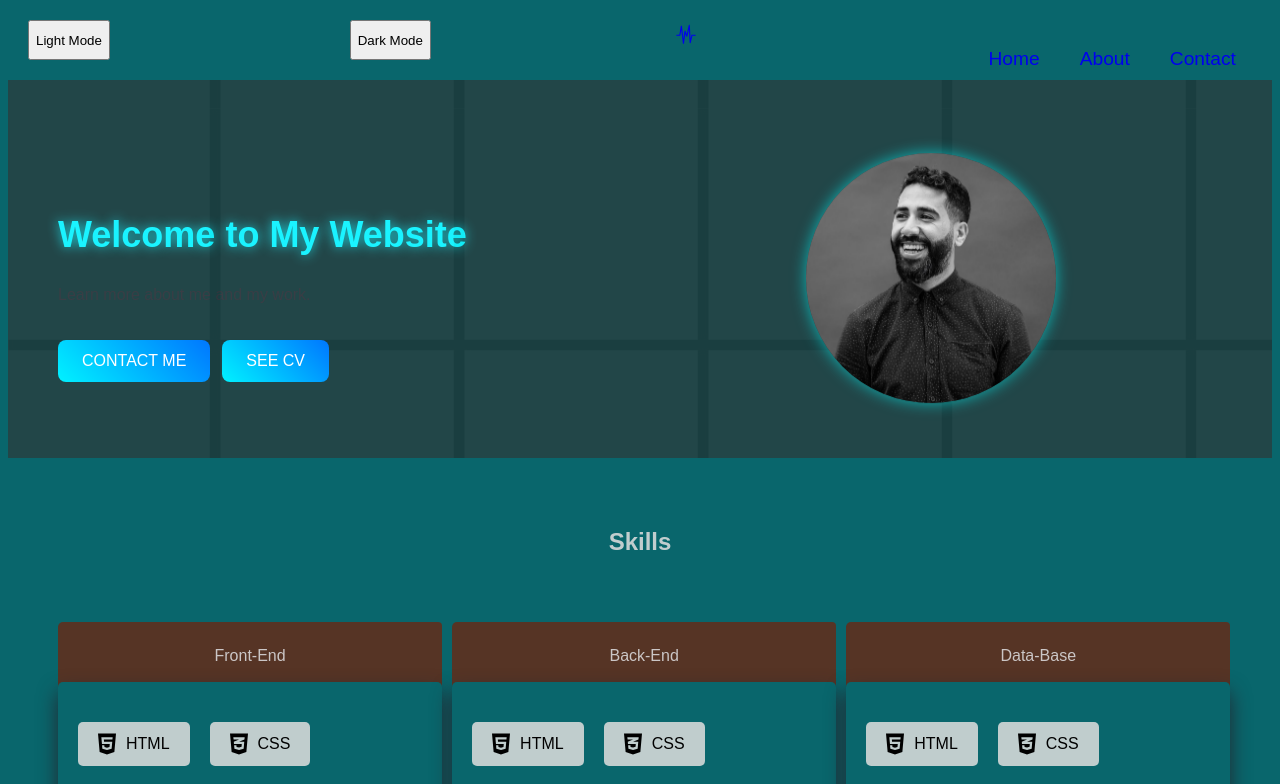
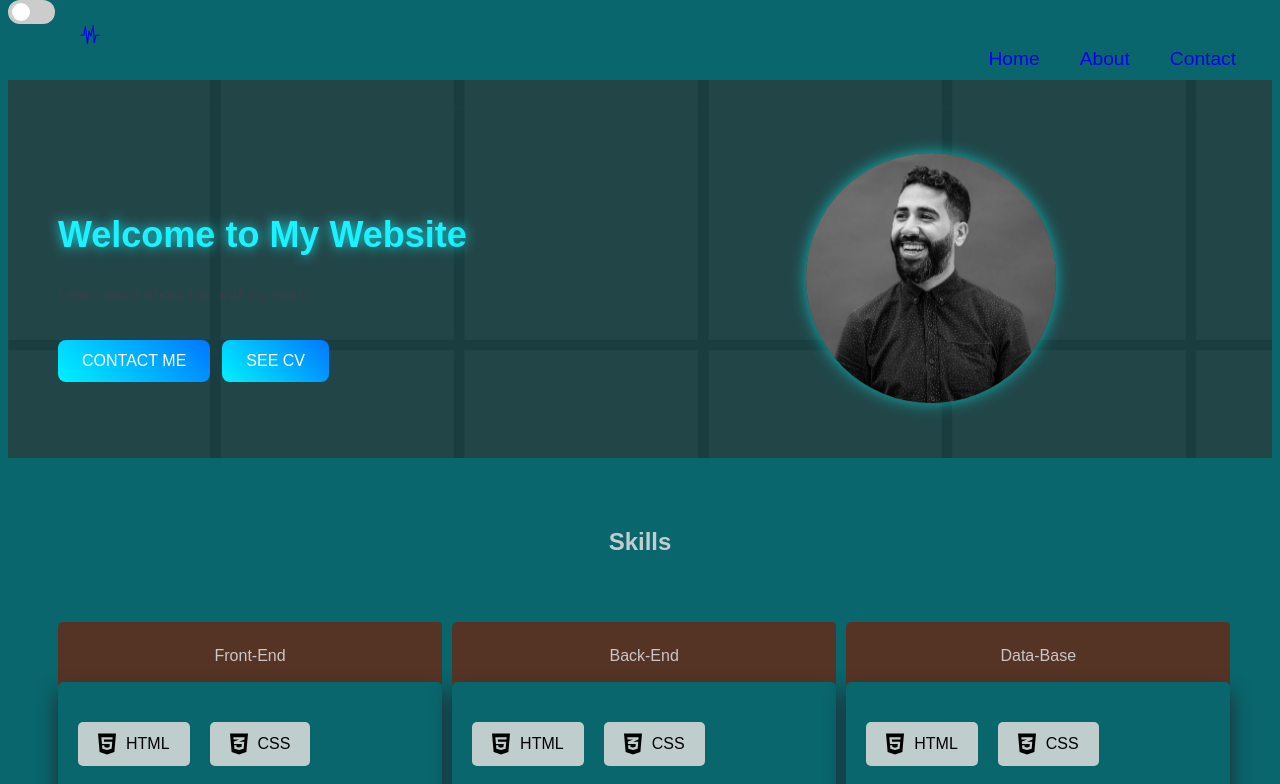
Before and after one commit to ahmad-mj/react-portfolio, a React (Create React App) app: page / in a window 1280 px wide. Shown: the top 784 px of the page. Built offline with nearby package versions, Linux system fonts and the light colour scheme.

Commit message:
Delete and Clean Up old code. Import and use the ThemeToggle component

```diff
--- a/src/components/navbar/index.jsx
+++ b/src/components/navbar/index.jsx
@@ -4,7 +4,7 @@ import "./styles.scss";
 import { WiEarthquake } from "react-icons/wi";
 import { FaBars } from "react-icons/fa";
 import { HiX } from "react-icons/hi";
-import { useEffect } from "react";
+import ThemeToggle from "./ThemeToggle";
 
 const data = [
   {
@@ -26,41 +26,11 @@ const Navbar = () => {
   const handleMenuClick = () => {
     setMenuIsVisible(false);
   };
-  const switchTheme = (theme) => {
-    const themes = {
-      light: {
-        "--theme-main-color": "#222831",
-        "--theme-background-color": "#ffffff",
-        "--primary_bg": "rgb(200, 200, 200, 87%)",
-      },
-      dark: {
-        "--theme-main-color": "#dddd",
-        "--theme-background-color": "#09666c",
-        "--primary_bg": "rgb(98 45 27 / 87%)",
-      },
-    };
-
-    // Apply theme colors
-    Object.keys(themes[theme]).forEach((key) => {
-      document.documentElement.style.setProperty(key, themes[theme][key]);
-    });
-
-    // Save theme preference
-    localStorage.setItem("selectedTheme", theme);
-  };
-
-  // Load stored theme on startup
-  useEffect(() => {
-    const savedTheme = localStorage.getItem("selectedTheme") || "dark"; // Default to dark mode
-    switchTheme(savedTheme);
-  }, []);
   return (
     <>
       <nav className="navbar">
+        <ThemeToggle />
         <div className="navbar_container">
-        <button onClick={() => switchTheme("light")}>Light Mode</button>
-        <button onClick={() => switchTheme("dark")}>Dark Mode</button>
-
           <Link to={"/"} className="navbar_logo">
             <WiEarthquake size={30} />
           </Link>
@@ -68,7 +38,11 @@ const Navbar = () => {
           <ul className={`navbar_menu ${menuIsVisible && "active"}`}>
             {data.map((item, key) => (
               <li key={key} className="menu_item">
-                <Link to={item.to} className="menu_links" onClick={handleMenuClick}>
+                <Link
+                  to={item.to}
+                  className="menu_links"
+                  onClick={handleMenuClick}
+                >
                   {item.label}
                 </Link>
               </li>
@@ -83,7 +57,6 @@ const Navbar = () => {
         </div>
       </nav>
       <div className={`hero-section ${menuIsVisible ? "menu-active" : ""}`}>
-        {/* Hero content goes here */}
       </div>
     </>
   );
```
